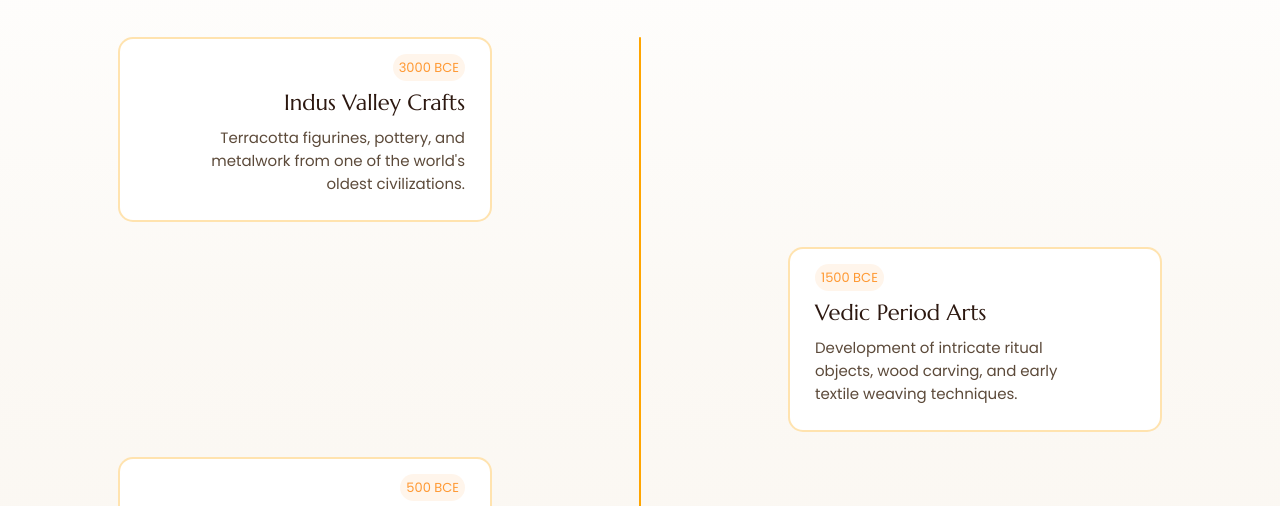
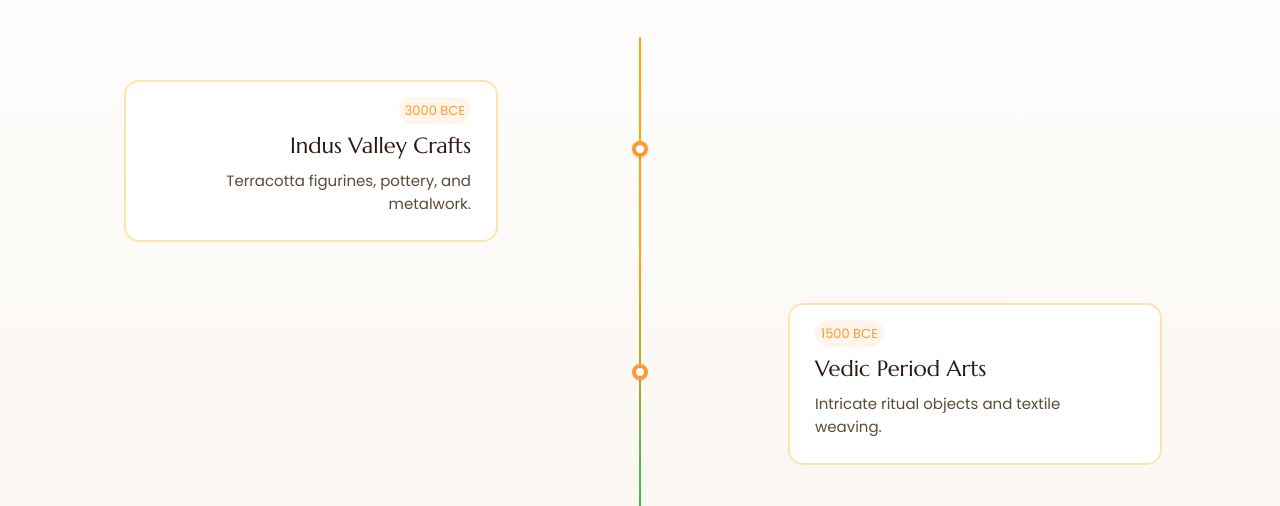
Before and after one commit to AyushVerma19scr/Kala-Setu, a plain HTML site: page culture.html in a window 1280 px wide. Shown: the part 233-739 px from the top of the page. Drawn offline with Linux system fonts and the light colour scheme.

Commit message:
added Circles in culture page

```diff
--- a/culture.html
+++ b/culture.html
@@ -13,21 +13,26 @@
     <h1 class="secondheading" id="cultureheading"> Our Cultural Heritage</h1>
     <p id="culturepara"> A journey through millennia of artistic excellence. Discover how Indian craftsmanship has evolved while staying rooted in tradition.</p>
 <div class="cultureboxessection">
+    <div class="timeline-row">
     <div class="cultureboxleft">
-        <div  class="historydescription">
+      <div class="historydescription">
         <span class="culturehistory">3000 BCE</span>
-        <h3 class="historyheading"> Indus Valley Crafts</h3>
-        <p class="historypara"> Terracotta figurines, pottery, and metalwork from one of the world's oldest civilizations.</p>
+        <h3 class="historyheading">Indus Valley Crafts</h3>
+        <p class="historypara">Terracotta figurines, pottery, and metalwork.</p>
+      </div>
     </div>
   </div>
 
+  <div class="timeline-row">
     <div class="cultureboxright">
-        <div  class="historydescriptionright">
+      <div class="historydescriptionright">
         <span class="culturehistory">1500 BCE</span>
-        <h3 class="historyheading"> Vedic Period Arts</h3>
-        <p class="historypara"> Development of intricate ritual objects, wood carving, and early textile weaving techniques.</p>
+        <h3 class="historyheading">Vedic Period Arts</h3>
+        <p class="historypara">Intricate ritual objects and textile weaving.</p>
       </div>
     </div>
+  </div>
+  <div class="timeline-row">
      <div class="cultureboxleft">
         <div  class="historydescription">
         <span class="culturehistory">500 BCE</span>
@@ -35,6 +40,8 @@
         <p class="historypara"> Rock-cut architecture, temple sculptures, and the refinement of painting traditions.</p>
     </div>
     </div>
+    </div>
+     <div class="timeline-row">
     <div class="cultureboxright">
         <div  class="historydescriptionright">
         <span class="culturehistory">1200 BC</span>
@@ -42,6 +49,8 @@
         <p class="historypara"> Flourishing of miniature painting, textile arts, and regional folk art traditions.</p>
     </div>
     </div>
+    </div>
+     <div class="timeline-row">
     <div class="cultureboxleft">
         <div  class="historydescription">
         <span class="culturehistory">1700 CE</span>
@@ -49,12 +58,14 @@
         <p class="historypara"> Rise of regional weaving centers producing world-renowned textiles and fabrics.</p>
     </div>
     </div>
+    </div>
+     <div class="timeline-row">
       <div class="cultureboxright">
         <div  class="historydescriptionright">
         <span class="culturehistory">Today</span>
         <h3 class="historyheading">Modern Heritage</h3>
         <p class="historypara">Preserving ancient techniques while adapting to contemporary design and global markets.</p>
-    </div> </div>
+    </div> </div> </div>
 </div>
 <div class="culturefooter">
     <p class="culturefooterpara1"> Preserving <span class="culturefooterspan">5000+  years</span> of artistic legacy</p>
--- a/styles.css
+++ b/styles.css
@@ -917,22 +917,56 @@ transition: transform 0.4s cubic-bezier(0.25, 0.1, 0.25, 1);
     margin: 0px 260px 40px 260px;
     text-align: center;
 }
-.cultureboxessection{
-    display:block;
+.cultureboxessection {
   position: relative;
-    width: 100%;
-}
-@media screen and (min-width: 1024px){
+  display: block;
+}
+@media(min-width:700px){
 .cultureboxessection::before {
   content: "";
   position: absolute;
+  left: 50%;
   top: 0;
   bottom: 0;
+  width: 2px;
+  transform: translateX(-50%);
+  background: linear-gradient(to bottom,#FFA500 15%, #55b655 30% , #06a706, #008000 70% , #e7ba67 90%,#FFA500 100% );
+  border-radius: 2px;
+  z-index: 1;
+}
+.timeline-row {
+  display: grid;
+  grid-template-columns: 1fr 64px 1fr;
+  align-items: center;
+  position: relative;
+  padding: 18px 0;
+  gap: 0;
+}
+.timeline-row .cultureboxleft {
+  grid-column: 1 / 2;
+  justify-self: end;
+  position: relative;
+  z-index: 3;
+}
+
+.timeline-row .cultureboxright {
+  grid-column: 3 / 4;
+  justify-self: start;
+  position: relative;
+  z-index: 3;
+}
+.timeline-row::after {
+  content: "";
+  position: absolute;
   left: 50%;
-    width: 2px;
-    background: linear-gradient(to bottom, #FFA500 40%,#e7ba67 50% ,#50b750 80% ,#008000 100%);
   transform: translateX(-50%);
-    border-radius: 2px;
+  width: 8px;
+  height: 8px;
+  border-radius: 50%;
+  background: #fff;
+  border: 4px solid #ff9933;
+  box-shadow: 0 1px 3px rgba(0,0,0,0.12);
+  z-index: 4;
 }
 }
 .cultureboxleft{
@@ -1272,7 +1306,6 @@ transition: transform 0.4s cubic-bezier(0.25, 0.1, 0.25, 1);
   padding: 6px 12px;
   border-radius: 15px;
 }
-
 .storycontent {
   width: 54%;
   padding: 18px 40px 20px 32px;
@@ -1281,7 +1314,6 @@ transition: transform 0.4s cubic-bezier(0.25, 0.1, 0.25, 1);
   justify-content: flex-start;
   font-size: 14px;
 }
-
 .storythings {
   margin-bottom: 0px;
 }
@@ -1301,26 +1333,21 @@ transition: transform 0.4s cubic-bezier(0.25, 0.1, 0.25, 1);
   font-size: 30px;
   font-weight: lighter;
 }
-
 .storydescription {
   margin: 10px 20px 28px 0px;
   line-height: 1.65;
   font-size: 14px;
 }
-
 .story-footer {
   margin-top: auto;
   border-top: 1px solid #ff993330;
   padding-top: 10px;
 }
-
-
 .authorinfo {
   display: flex;
   align-items: center;
   gap: 10px;
 }
-
 .authorimg {
   width: 44px;
   height: 44px;
@@ -1518,7 +1545,6 @@ transition: transform 0.4s cubic-bezier(0.25, 0.1, 0.25, 1);
   border-radius: 15px;
   object-position: top;
  }
-
 .storiesbox{
   margin-top: 20px;
   background-color: #ff993310;
@@ -1568,5 +1594,4 @@ transition: transform 0.4s cubic-bezier(0.25, 0.1, 0.25, 1);
    .storiesheading{
     font-size: 30px;
    }
-
-}
+}
```
Lines whose indentation alone changed are shown as unchanged.
